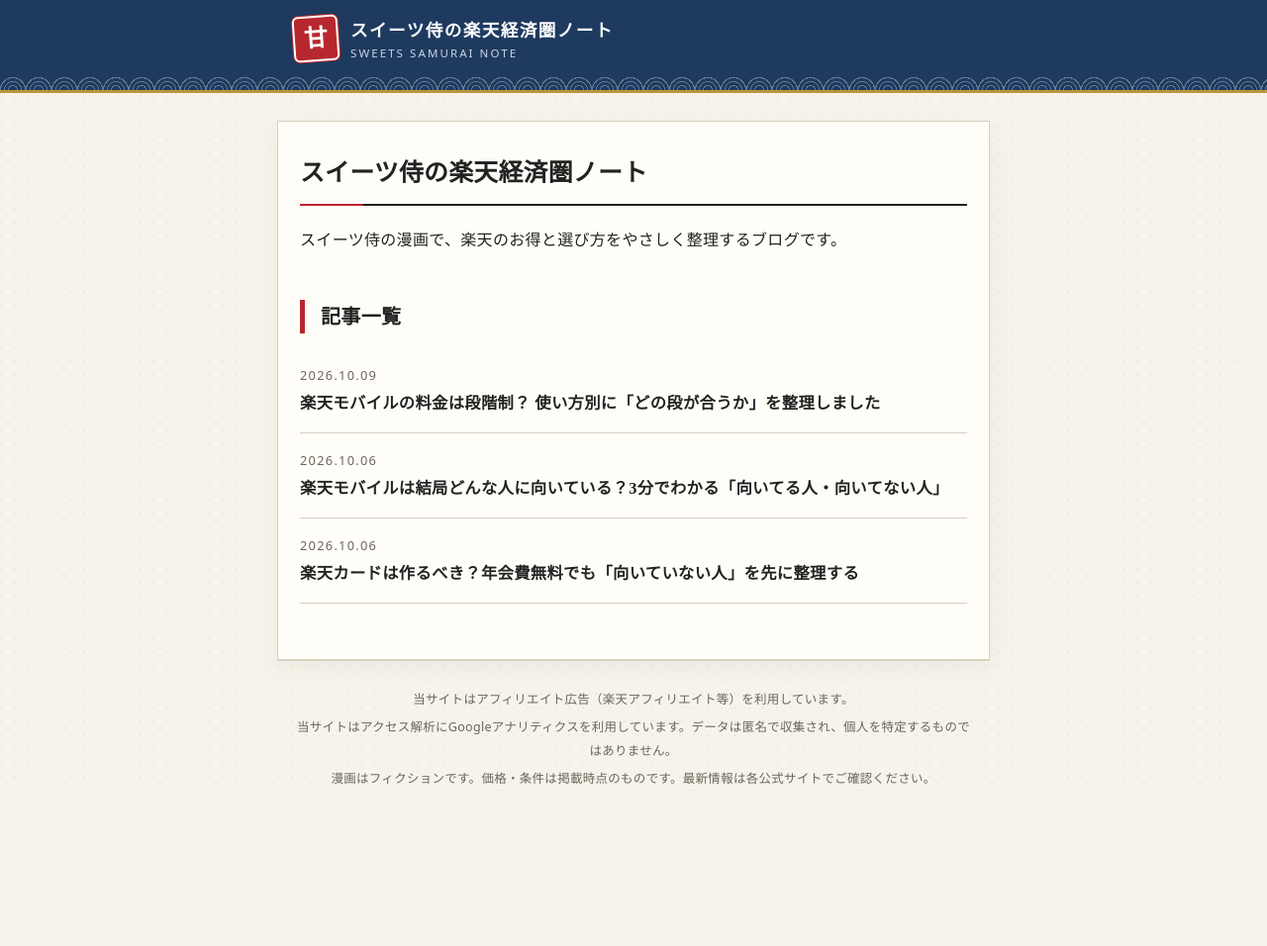
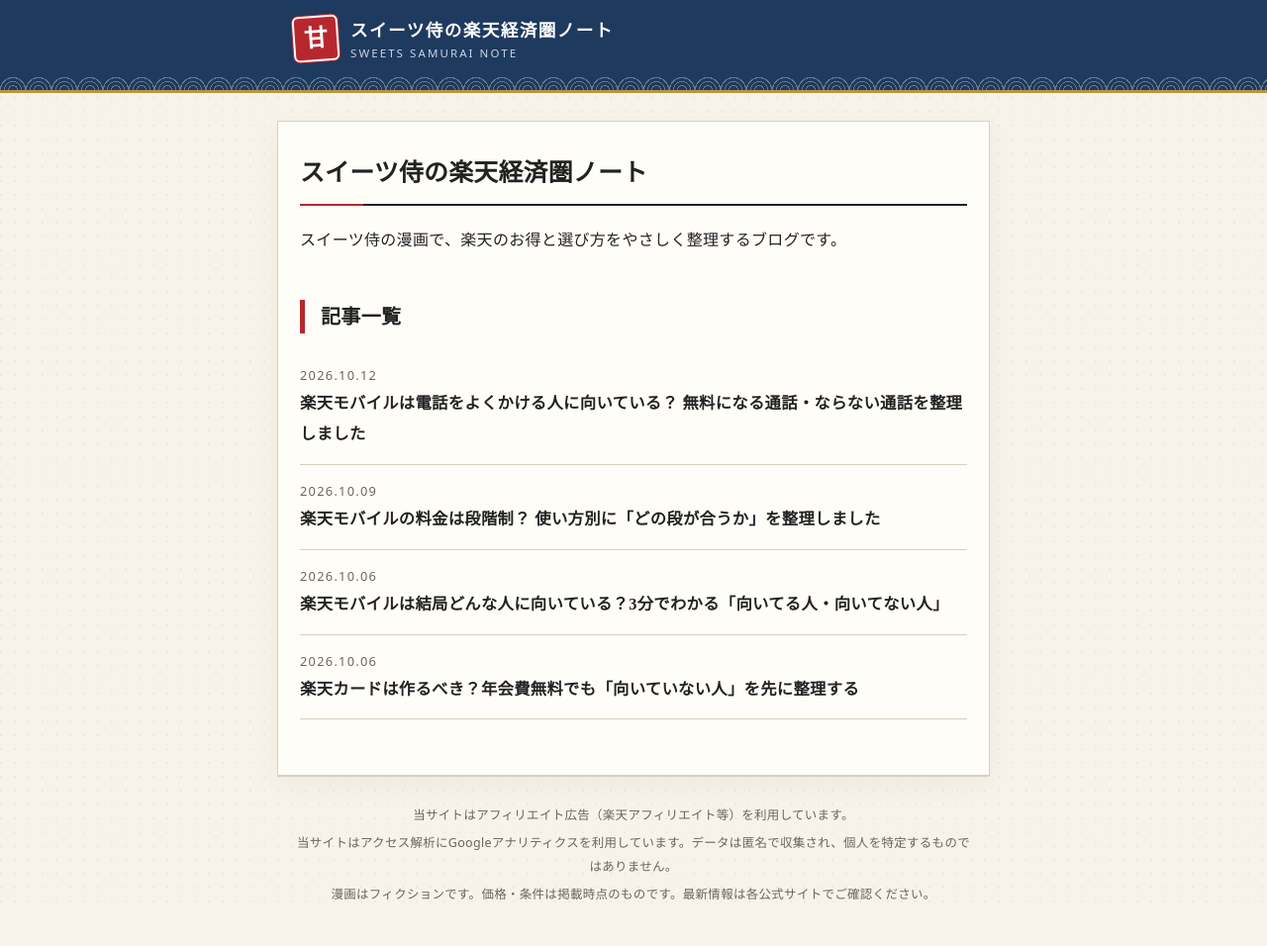
Before and after one commit to eztamu/sweets-blog, a Jekyll site: the page built from index.md, in a window 1280 px wide. Shown: the whole page at 99% size. Built offline with Jekyll 4.4.1, drawn with Linux system fonts in a browser that asks for light colours; before the commit the page ends 900 px from its top, so only the background shows below that; part of the change alters nothing that is shown.

Commit message:
楽天モバイルの通話記事を追加し、モバイル記事から相互リンクを追加
Co-Authored-By: Claude Sonnet 5.5 <noreply@anthropic.com>
Claude-Session: https://claude.ai/code/session_01BpUWxc767rFro4ZmmBRR5J

```diff
--- a/_posts/2026-10-06-rakuten-mobile-fit.md
+++ b/_posts/2026-10-06-rakuten-mobile-fit.md
@@ -107,3 +107,4 @@ A. この記事では判断できません。エリアや他社との比較、
 
 - [楽天カードは作るべき？年会費無料でも「向いていない人」を先に整理する]({% post_url 2026-10-06-rakuten-card-fit %})
 - [楽天モバイルの料金は段階制？ 使い方別に「どの段が合うか」を整理しました]({% post_url 2026-10-09-rakuten-mobile-tier %})
+- [楽天モバイルは電話をよくかける人に向いている？ 無料になる通話・ならない通話を整理しました]({% post_url 2026-10-12-rakuten-mobile-call %})
--- a/_posts/2026-10-09-rakuten-mobile-tier.md
+++ b/_posts/2026-10-09-rakuten-mobile-tier.md
@@ -124,3 +124,4 @@ A. エリアやキャンペーンの細部は、公式ページで確認して
 
 - [楽天モバイルは結局どんな人に向いている？3分でわかる「向いてる人・向いてない人」]({% post_url 2026-10-06-rakuten-mobile-fit %})
 - [楽天カードは作るべき？年会費無料でも「向いていない人」を先に整理する]({% post_url 2026-10-06-rakuten-card-fit %})
+- [楽天モバイルは電話をよくかける人に向いている？ 無料になる通話・ならない通話を整理しました]({% post_url 2026-10-12-rakuten-mobile-call %})
--- /dev/null
+++ b/_posts/2026-10-12-rakuten-mobile-call.md
@@ -0,0 +1,113 @@
+---
+title: "楽天モバイルは電話をよくかける人に向いている？ 無料になる通話・ならない通話を整理しました"
+date: 2026-10-12
+description: "楽天モバイル（Rakuten最強プラン）の通話について、Rakuten Linkで無料になる通話と、対象外の通話を、公式の表記と運営者の利用メモで整理しました。"
+---
+![スイーツ侍の4コマ漫画](/assets/img/rakuten-mobile-call-intro.jpg)
+
+## 【結論】電話が多い人は「Rakuten Link を使えるか」で判断が分かれるでござる
+
+Rakuten Link アプリから電話をかける習慣をつけられる人には、Rakuten最強プランが向いています。一方、ナビダイヤルへの問い合わせが多い人や、アプリを使わずに電話をかけたい人は、申し込む前に通話料のしくみを確認しておくと安心です。
+
+**この記事で分かること**
+- Rakuten Link を使うと無料になる国内通話の範囲
+- 無料にならない通話（アプリを使わない通話、0180・0570、188）
+- 運営者が実際に使って感じた「重宝した点」と「もやっとした点」
+
+{% include aff.html id="mobile" %}
+
+## 「電話代で、おやつ代が消えていく…」その不安、申し込む前に解いておきましょう
+
+家族と長電話をしたり、友人と話し込んだり、お店や窓口に問い合わせたり。電話をよく使う人ほど、「月末の請求額がいくらになるか読めない」という不安を抱えがちです。漫画の侍が嘆いた「おやつ代が足りぬ」も、原因は意外と毎月の通話料かもしれません。
+
+楽天モバイルのバナーには「通話料等別」と書かれています。つまり、電話をよくかける人ほど、総額は通話の使い方で変わります。だからこそ、どの通話が無料で、どの通話に料金がかかるのかを先に知っておくことが大切です。
+
+## 通話料は「どのアプリで、どこへかけるか」で決まります
+
+国内通話は、Rakuten Link アプリを使ってかけると無料です。アプリを使わずにかけると、30秒22円の通話料がかかります。さらに、アプリを使っても無料の対象外になる番号があります。
+
+| 通話の種類 | 通話料 |
+|---|---|
+| Rakuten Link アプリを使った国内通話 | 無料 |
+| アプリを使わない通話 | 30秒22円 |
+| 0180・0570から始まる番号（ナビダイヤルなど） | 無料の対象外 |
+| 一部の特番（188） | 無料の対象外 |
+
+ポイントは次の2つです。
+
+- **電話をかけるときは Rakuten Link から**。この習慣をつけられるかどうかで、通話料が変わります。
+- **0570などの番号は無料にならない**。問い合わせ窓口でよく使われる番号なので、注意が必要です。
+
+なお、料金はバナー表記でデータ高速無制限が月額2,980円（税込3,278円）です。通話料等はこれとは別にかかります。
+
+## 運営者の利用メモ
+
+ここでは、運営者が実際に使って感じたことのうち、通話に関するものを中心に紹介します。
+
+- **Rakuten Link が重宝している**: 運営者の使い方では、Rakuten Link を使うと、固定電話にも携帯電話にも普通の通話は無料になるので、とても重宝しているそうです。
+- **ナビダイヤルは少しもやっとする**: サポートセンターや修理の問い合わせでナビダイヤルにかけると、通話料がかかります。運営者は少しもやっとするものの、仕方のない面もあると受け止めています。
+- **データは「使い放題の段」と考えると楽**: 運営者は、使用量が多いなら最上段の「使い放題の段」と思って使えば、データ量をいちいち気にしなくてよく、気持ちが楽だと感じています。
+
+※個人の感想です。使う場所・時間帯・使用量によって異なります。
+
+## Rakuten最強プランが向いている人
+
+- 電話をかけるときに、Rakuten Link アプリを使う習慣をつけられる人
+- 家族や友人など、0180・0570以外の一般の番号への通話が中心の人
+- データをよく使い、月ごとの使用量が読みにくい人
+- 料金を一つの表記で比べたい人
+- しばらく使い続ける前提で、通信会社を選びたい人
+
+## 向いていない人・先に確認したい人
+
+- **アプリを使わずに電話をかけたい人**: アプリを使わない通話は30秒22円かかります。
+- **ナビダイヤルなどへの問い合わせが多い人**: 0180・0570から始まる番号や、一部の特番（188）は無料の対象外です。
+- **通話が多く、総額を正確に知りたい人**: 「通話料等は別」のため、総額は通話の使い方で変わります。
+- **速度が常に安定していることが必須の人**: 「速度制限の場合あり」の注記があるため、公式で条件を確認してください。
+- **端末だけ欲しい人**: 端末のみの購入は紹介の対象外です。
+- **短期間だけ使う予定の人**: しばらく使い続ける前提で選ぶほうがよいプランです。
+
+## 申し込みの流れ
+
+1. 紹介リンクから公式ページへ進みます。
+2. Rakuten最強プランを申し込みます。
+3. 申し込み後、利用を開始します。
+
+## Q&A
+
+**Q. 国内通話はすべて無料になりますか？**
+A. Rakuten Link アプリを使えば、国内通話は無料です。ただし、0180・0570から始まる番号（ナビダイヤルなど）と一部の特番（188）は、無料の対象外です。
+
+**Q. アプリを使わずに電話するとどうなりますか？**
+A. 30秒22円の通話料がかかります。
+
+**Q. 端末だけ買えばよいですか？**
+A. プランの申し込みが無いと、紹介の対象になりません。
+
+**Q. いつの情報ですか？**
+A. 2026年10月時点の公式の表記です。最新の内容は公式ページで確認してください。
+
+**Q. 自宅の電波や、キャンペーンの詳細は？**
+A. この記事ではお答えできません。公式ページで確認してください。
+
+## 申し込む前の注意
+
+- 料金・条件は2026年10月時点の公式バナー表記です。変更される場合があります。
+- 速度制限の場合があります。
+- 通話料等は別にかかります。
+- Rakuten Link アプリを使わない通話、0180・0570から始まる番号、一部の特番（188）への通話は、無料の対象外です。
+- 申し込み後に、利用の開始が必要です。
+
+{% include aff.html id="mobile" %}
+
+## 追伸（P.S.）
+
+「電話は Link から、が拙者の新しい心得でござる。浮いた分で、団子をもう一本…いや、まだ皮算用でござるな！」
+
+申し込む前に、公式ページで最新の条件を確認してください。
+
+## あわせて読みたい
+
+- [楽天モバイルは結局どんな人に向いている？3分でわかる「向いてる人・向いてない人」]({% post_url 2026-10-06-rakuten-mobile-fit %})
+- [楽天モバイルの料金は段階制？ 使い方別に「どの段が合うか」を整理しました]({% post_url 2026-10-09-rakuten-mobile-tier %})
+- [楽天カードは作るべき？年会費無料でも「向いていない人」を先に整理する]({% post_url 2026-10-06-rakuten-card-fit %})
```
Also changed, not shown: assets/img/rakuten-mobile-call-intro.jpg (added).
